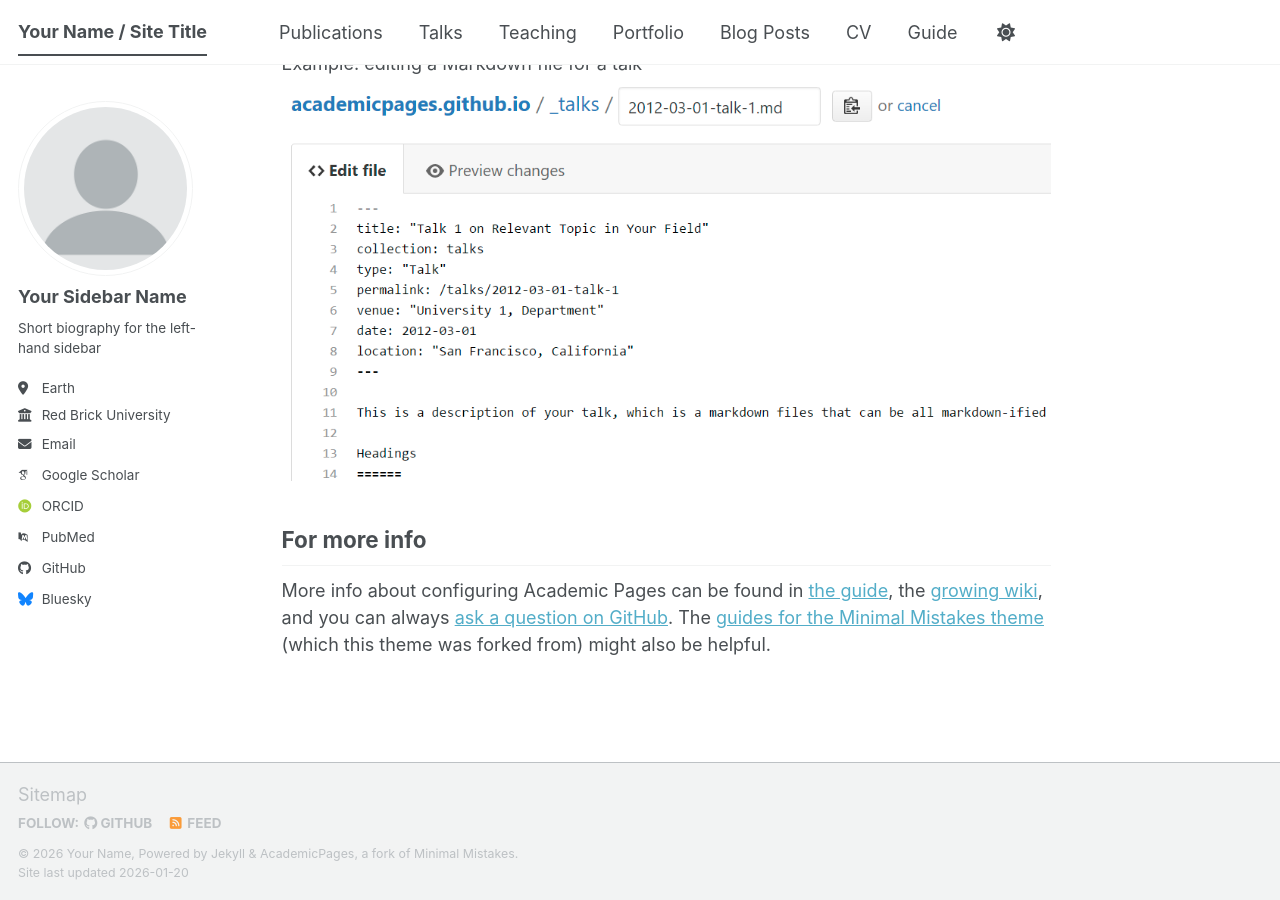
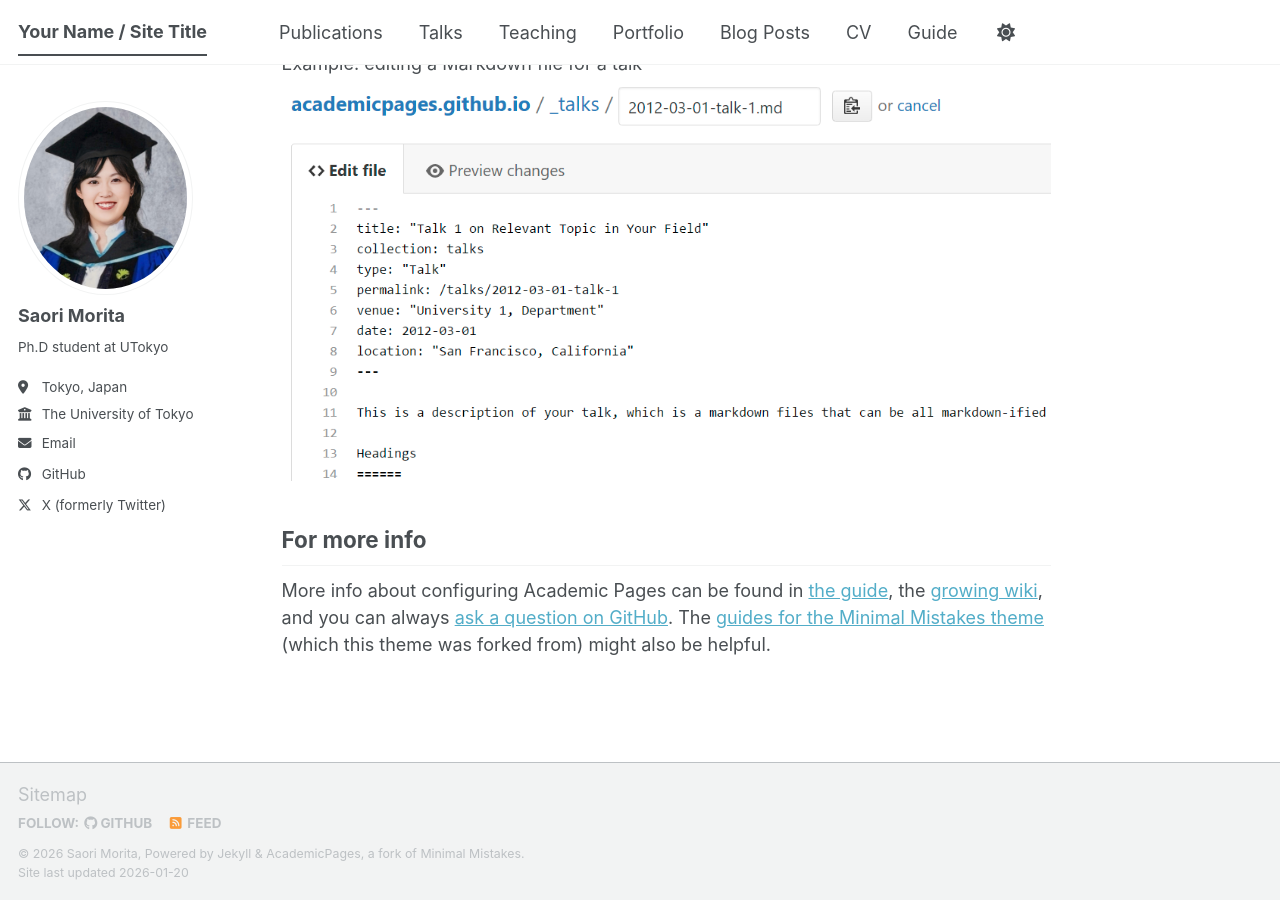
Before and after one commit to sao-m1023lily/sao-m1023lily.github.io, a Jekyll site: the page built from _pages/about.md, in a window 1280 px wide and 900 px high, scrolled down 2720 px. Built offline with Jekyll 4.4.1, drawn with Linux system fonts in a browser that asks for light colours; some web fonts are replaced; a script bundle is joined from its source files by our own code; library files that are not in the unit come from our copies.

Commit message:
Update _config.yml

```diff
--- a/_config.yml
+++ b/_config.yml
@@ -11,7 +11,7 @@ locale                   : "en-US"
 site_theme               : "default" # The available themes options are "default", "air", "sunrise", "mint", "dirt" and "contrast"
 title                    : "Your Name / Site Title"
 title_separator          : "-"
-name                     : &name "Your Name"
+name                     : &name "Saori Morita"
 description              : &description "Your Name's academic portfolio"   # Update this with a general description of your site, this is the default if not overridden by a page
 url                      : https://academicpages.github.io # The base hostname & protocol for your site e.g. "https://[your GitHub username].github.io",
                                                            # or if you already have some other page hosted on Github then use "https://[your GitHub username].github.io/[Your Repo Name]"
@@ -23,25 +23,26 @@ repository               : "academicpages/academicpages.github.io"
 #               Additional customization can be done by editing /_includes/author-profile.html
 author:
   # Biographic information
-  avatar           : "profile.png"
-  name             : "Your Sidebar Name"
+  avatar           : "photo.JPG"
+  name             : "Saori Morita"
   pronouns         : # example: "she/her"
-  bio              : "Short biography for the left-hand sidebar"
-  location         : "Earth"
-  employer         : "Red Brick University"
+  bio              : "Ph.D student at UTokyo"
+  location         : "Tokyo, Japan"
+  employer         : "The University of Tokyo"
   uri              : # URL
-  email            : "none@example.org"
+  email            : "msaori6012@g.ecc.u-tokyo.ac.jp"
+  email            : "msaori6012@gmail.com"
 
   # Academic websites
   academia         : # URL
   arxiv            : # URL - Update with the correct link to your profile
-  googlescholar    : "https://scholar.google.com/citations?user=PS_CX0AAAAAJ"
+  googlescholar    : # URL
   inspire-hep      : # URL
   impactstory      : # URL
-  orcid            : "https://orcid.org/yourorcidurl"
+  orcid            : # URL
   semantic         : # URL
   ssrn             : # URL
-  pubmed           : "https://www.ncbi.nlm.nih.gov/pubmed/?term=john+snow"
+  pubmed           : # URL
   researchgate     : # URL
   scopus           : # URL
   zotero           : # URL
@@ -51,13 +52,13 @@ author:
   bitbucket        : # Username - Update with your username on the site
   codepen          : # Username
   dribbble         : # Username
-  github           : "academicpages"
+  github           : "sao-m1023lily"
   kaggle           : # Username
   stackoverflow    : # User number or user number and name (i.e., use "1" or "1/jeff-atwood")
 
   # Social media
   artstation       : # Username
-  bluesky          : "bsky.app" # Replace this with you Bluesky username
+  bluesky          : # Username
   facebook         : # Username
   flickr           : # Username
   foursquare       : # Username
@@ -74,7 +75,7 @@ author:
   steam            : # Username
   telegram         : # URL
   tumblr           : # Username
-  twitter          : # Username for X / Twitter
+  twitter          : "@lily_ell12"
   vine             : # Username
   weibo            : # Username
   wikipedia        : # Username
```
